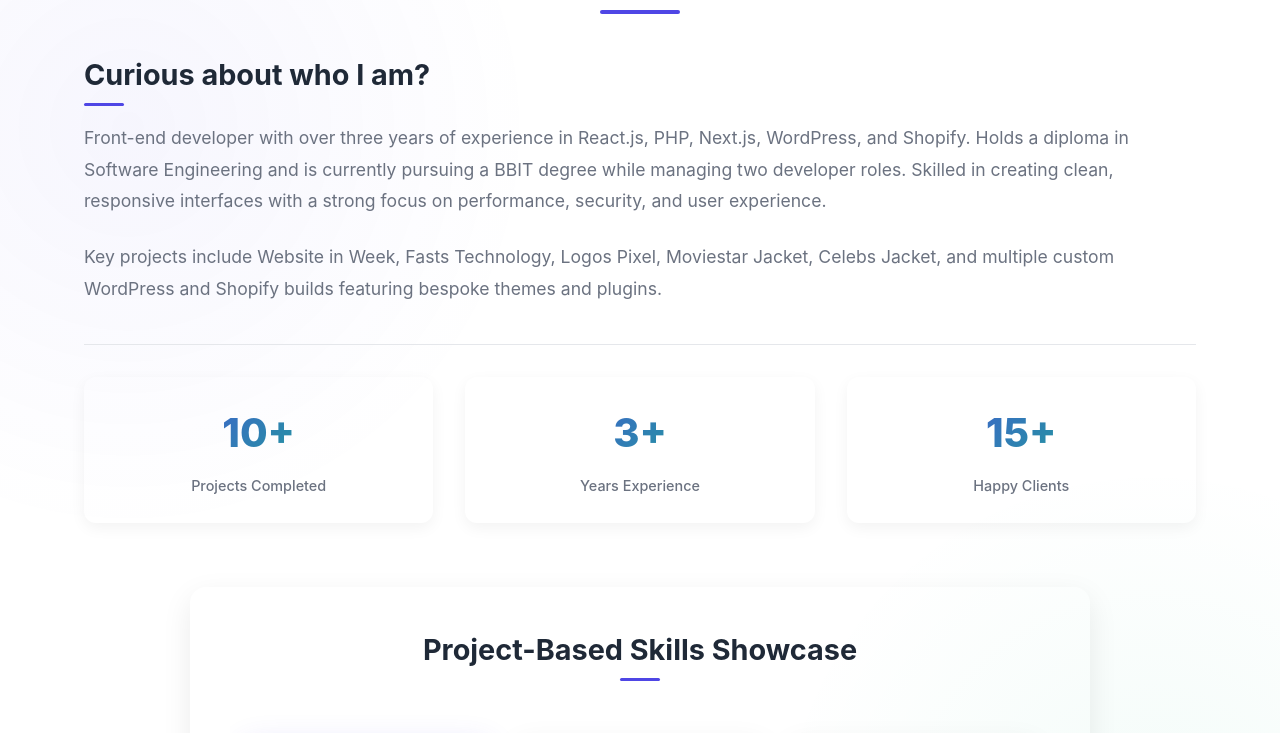
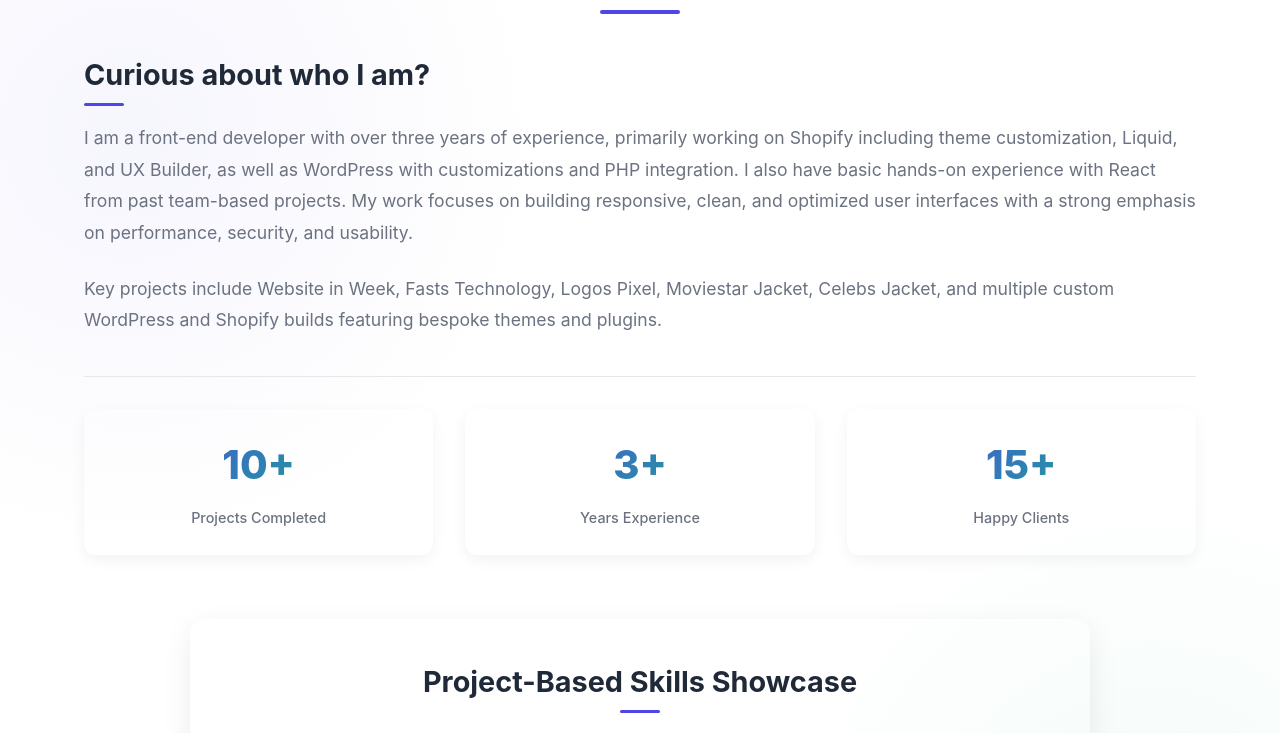
Before and after one commit to syedahsan2/Portfolio, a React (Create React App) app: page / in a window 1280 px wide. Shown: the part 960-1693 px from the top of the page. Built offline with nearby package versions, Linux system fonts and the light colour scheme.

Commit message:
Revise About text for clarity and detail
Updated the About section to reflect current skills and experience.

```diff
--- a/src/components/About/About.js
+++ b/src/components/About/About.js
@@ -54,9 +54,9 @@ function About() {
           <div className="about-text">
             <h3>Curious about who I am?</h3>
             <p>
-              Front-end developer with over three years of experience in React.js, PHP, Next.js, WordPress, and Shopify.
-              Holds a diploma in Software Engineering and is currently pursuing a BBIT degree while managing two developer roles.
-              Skilled in creating clean, responsive interfaces with a strong focus on performance, security, and user experience.
+              I am a front-end developer with over three years of experience, primarily working on Shopify including theme customization, Liquid, and UX Builder, as well as
+              WordPress with customizations and PHP integration. I also have basic hands-on experience with React from past team-based projects. My work focuses on
+              building responsive, clean, and optimized user interfaces with a strong emphasis on performance, security, and usability.
             </p>
             <p>
               Key projects include Website in Week, Fasts Technology, Logos Pixel, Moviestar Jacket, Celebs Jacket,
```
